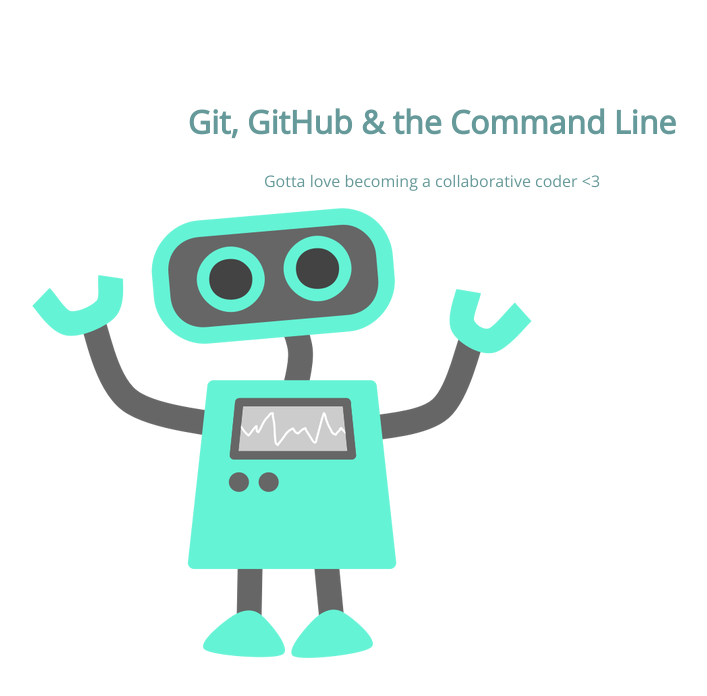
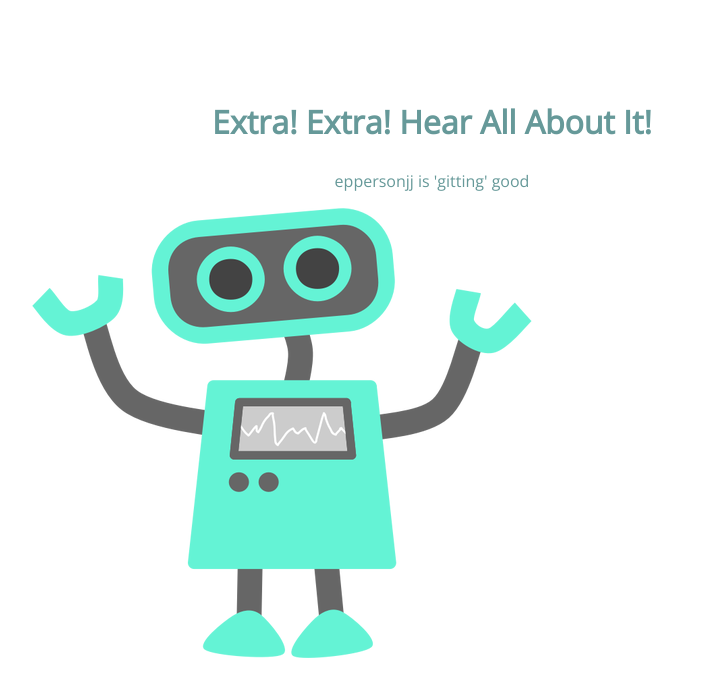
Before and after one commit to eppersonjj/105-project, a plain HTML site: page index.html in a window 1280 px wide. Shown: the whole page, without its empty margins (208-915 px from the left). Drawn offline with nearby package versions, Linux system fonts and the light colour scheme.

Commit message:
changed h1

```diff
--- a/index.html
+++ b/index.html
@@ -8,8 +8,8 @@
 </head>
 <body>
 	<section>
-		<h1>Git, GitHub & the Command Line</h1>
-		<p>Gotta love becoming a collaborative coder <3</p>
+		<h1>Extra! Extra! Hear All About It!</h1>
+		<p>eppersonjj is 'gitting' good</p>
 		<img src="img/happy-blue-robot.png">
 	</section>
 </body>
```
